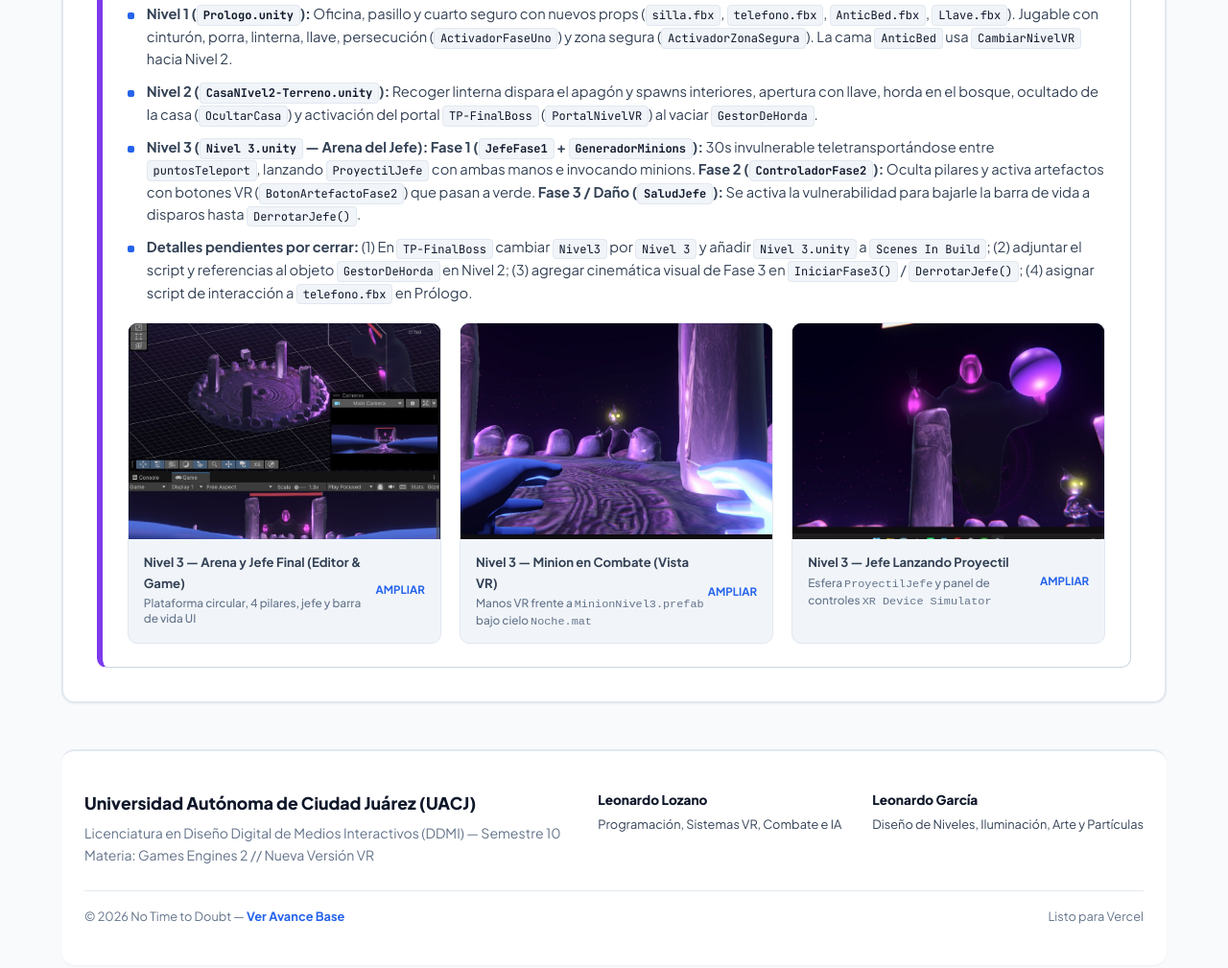
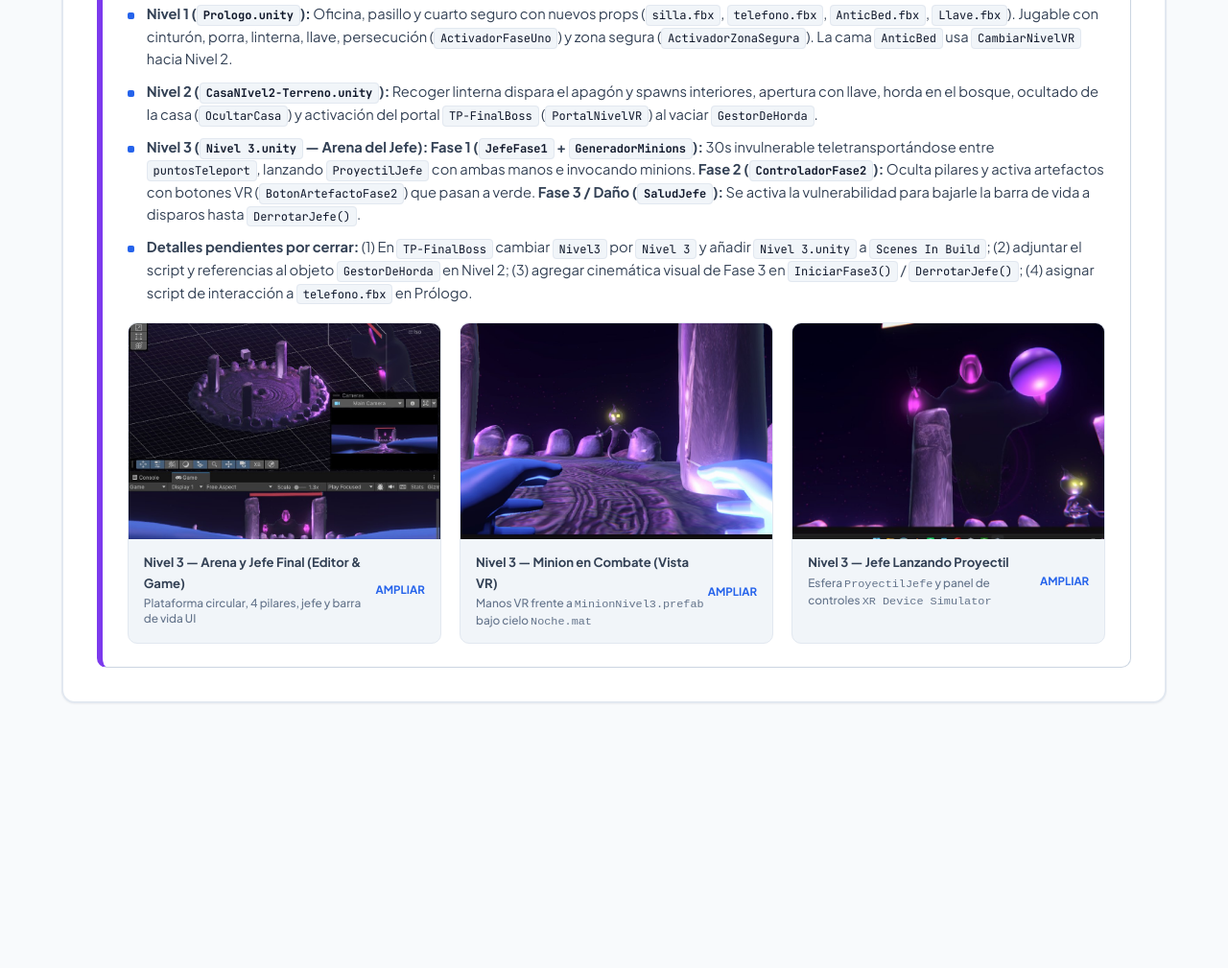
Before and after one commit to leots79/PresentacionAvance-Games, a plain HTML site: page nueva-version.html in a window 1280 px wide. Shown: the part 5391-6400 px from the top of the page at 96% size. After the commit the page ends 6236 px from the top, so only its background shows below. Drawn offline with Linux system fonts and the light colour scheme.

Commit message:
refactor: retirar bloque de pie de pagina (footer)

```diff
--- a/nueva-version.html
+++ b/nueva-version.html
@@ -435,33 +435,6 @@
         </article>
       </div>
     </section>
-
-    <!-- Footer -->
-    <footer class="patch-footer">
-      <div class="footer-top">
-        <div class="footer-academic-info">
-          <h4>Universidad Autónoma de Ciudad Juárez (UACJ)</h4>
-          <p>Licenciatura en Diseño Digital de Medios Interactivos (DDMI) — Semestre 10</p>
-          <p>Materia: Games Engines 2 // Nueva Versión VR</p>
-        </div>
-
-        <div class="footer-team-members">
-          <div class="member-box">
-            <h5>Leonardo Lozano</h5>
-            <p>Programación, Sistemas VR, Combate e IA</p>
-          </div>
-          <div class="member-box">
-            <h5>Leonardo García</h5>
-            <p>Diseño de Niveles, Iluminación, Arte y Partículas</p>
-          </div>
-        </div>
-      </div>
-
-      <div class="footer-bottom">
-        <span>© 2026 No Time to Doubt — <a href="index.html" style="color: var(--color-primary); font-weight: 700; text-decoration: none;">Ver Avance Base</a></span>
-        <span>Listo para Vercel</span>
-      </div>
-    </footer>
   </main>
 
   <!-- Modal Lightbox -->
```
Also changed, not shown: index.html (+0 -27 lines).
